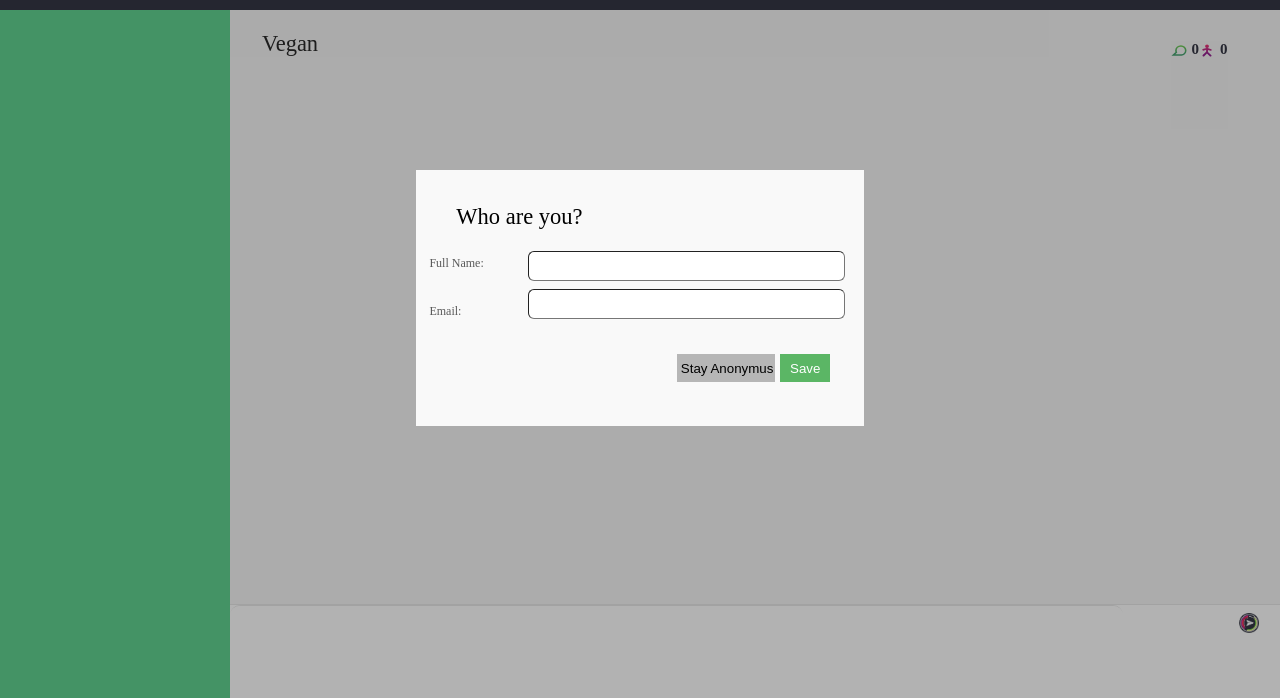
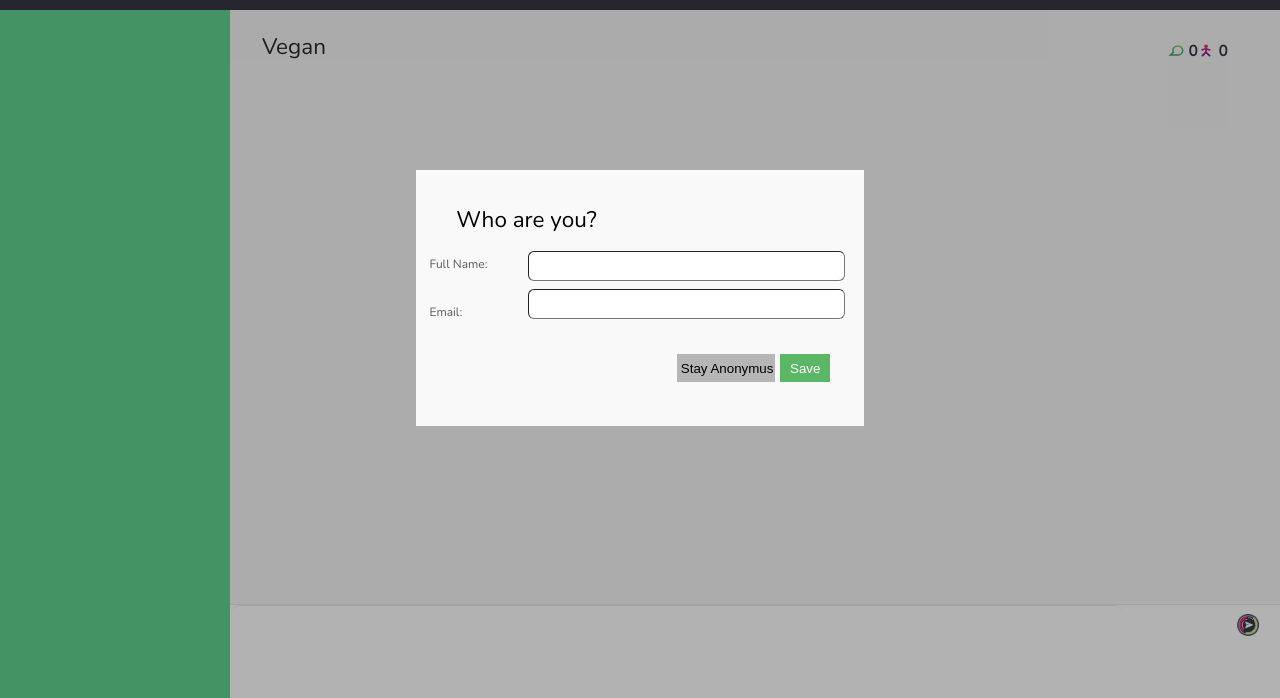
Before and after one commit to danielzar2710/babble, a website: page index.html in a window 1280 px wide. Shown: the part 102-800 px from the top of the page. Drawn offline with nearby package versions, Linux system fonts and the light colour scheme.

Commit message:
trying hard to succed

```diff
--- a/scripts/main.js
+++ b/scripts/main.js
@@ -67,7 +67,6 @@ window.onresize=changeFormArea;
 			getMessages(parseFloat(babble.currentMessage),getMessageCallBack);
 
 	};
-
 	function sendFunction()
 	{
 		var user1=JSON.parse(localStorage.getItem('babble')).userInfo;
--- a/styles/main.css
+++ b/styles/main.css
@@ -1,4 +1,4 @@
-
+@import url("https://fonts.googleapis.com/css?family=Nunito");
 body {
 	margin:0;
     padding:0;
```
